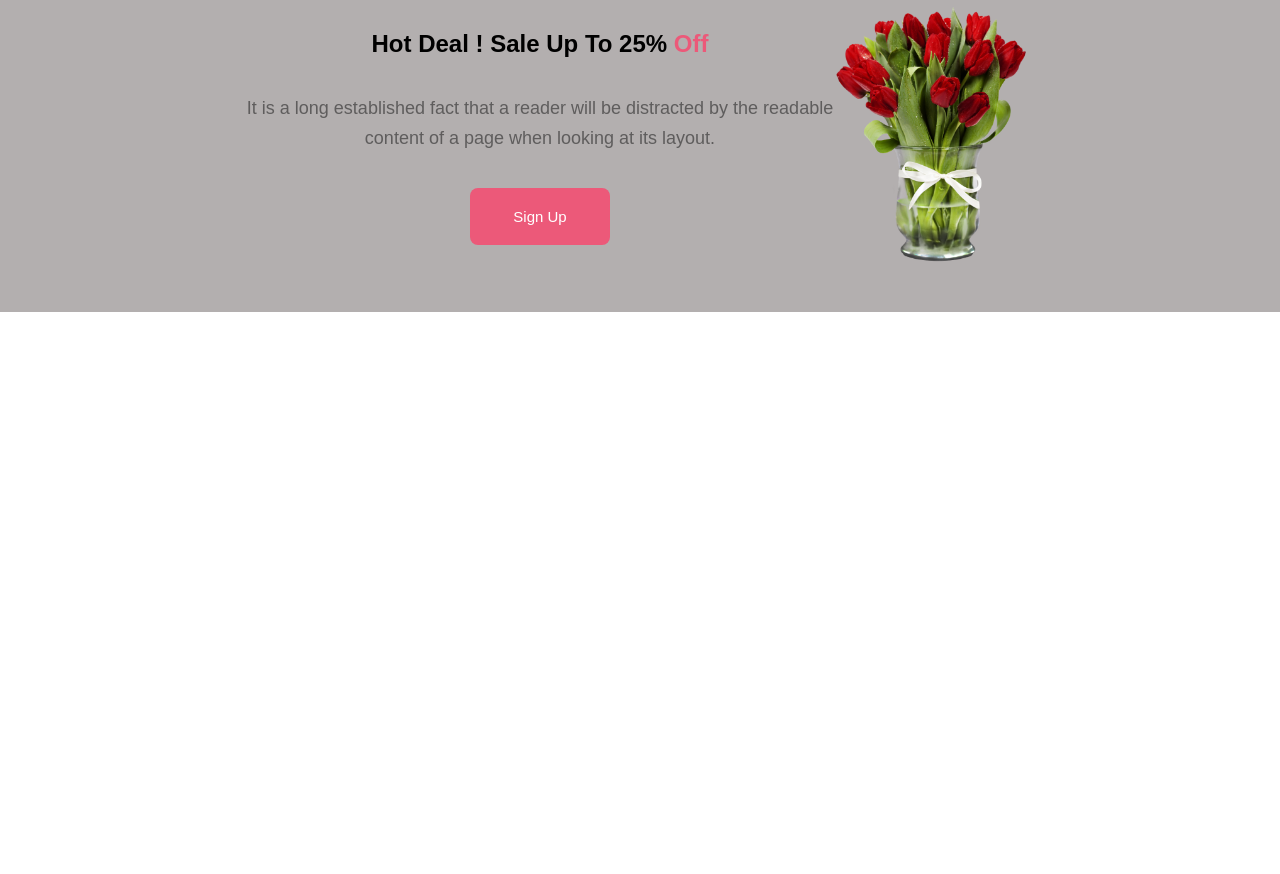
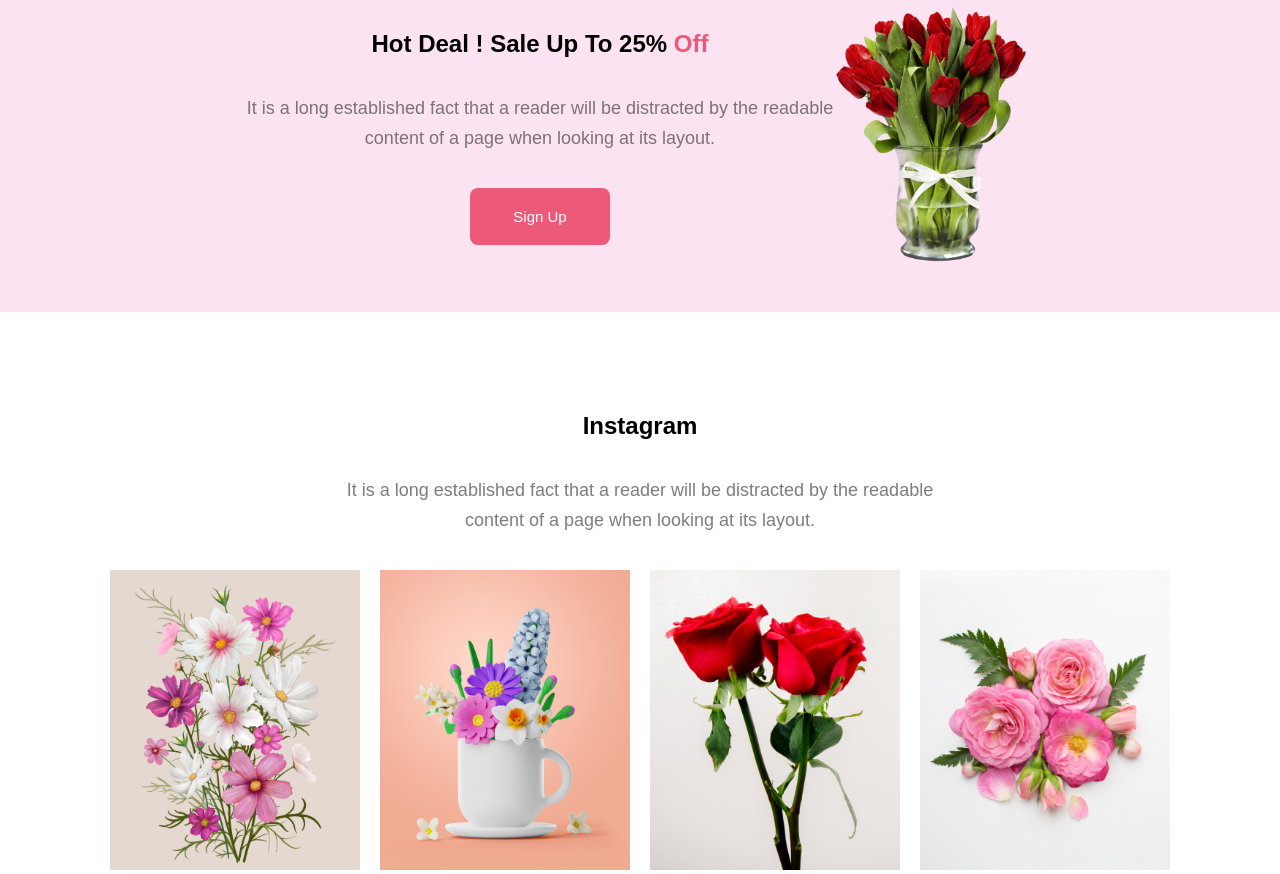
Before and after one commit to fahim369x/flower-shop, a plain HTML site: page index.html in a window 1280 px wide. Shown: the part 1764-2638 px from the top of the page. Before the commit the page ends 2076 px from the top, so only its background shows below. Drawn offline with Linux system fonts and the light colour scheme.

Commit message:
new section add

```diff
--- a/index.html
+++ b/index.html
@@ -96,7 +96,30 @@
           <img class="saleofferImg" src="./flower-asset/pngwing8.png" alt="" />
         </div>
       </section>
-      <section class="instagram-section"></section>
+      <section class="instagram-section">
+        <div class="instagram-heading">
+          <h1 class="instagram-title">Instagram</h1>
+          <p class="description">
+            It is a long established fact that a reader will be distracted by
+            the readable <br />
+            content of a page when looking at its layout.
+          </p>
+        </div>
+        <div class="instagram-product">
+          <div class="product-image">
+            <img src="./flower-asset/rectangle4.png" alt="Image 1" />
+          </div>
+          <div class="product-image">
+            <img src="./flower-asset/rectangle5.png" alt="Image 2" />
+          </div>
+          <div class="product-image">
+            <img src="./flower-asset/rectangle6.png" alt="Image 3" />
+          </div>
+          <div class="product-image">
+            <img src="./flower-asset/flower01.png" alt="Image 4" />
+          </div>
+        </div>
+      </section>
     </main>
     <footer></footer>
   </body>
--- a/style.css
+++ b/style.css
@@ -136,7 +136,7 @@
   display: flex;
   width: 100%;
   height: 350px;
-  background-color: #b3afaf;
+  background-color: #fce3f1;
   justify-content: center;
   align-items: center;
 }
@@ -148,3 +148,20 @@
 .saleOffer-left-section {
   text-align: center;
 }
+
+.instagram-heading {
+  text-align: center;
+}
+.instagram-section {
+  margin-top: 100px;
+}
+.instagram-product {
+  display: flex;
+  gap: 20px;
+  justify-content: center;
+}
+
+.product-image img {
+  width: 250px;
+  height: 300px;
+}
```
Also changed, not shown: flower-asset/rectangle4.png (renamed from flower-asset/Rectangle 4.png).
